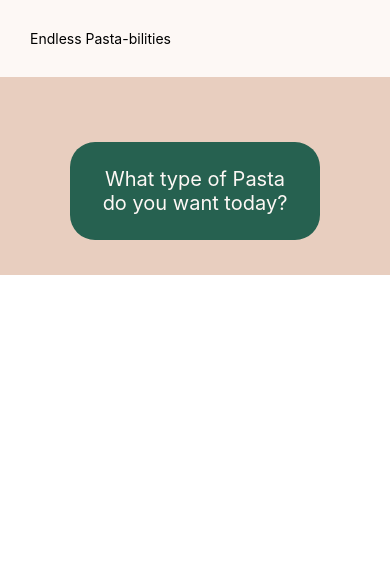
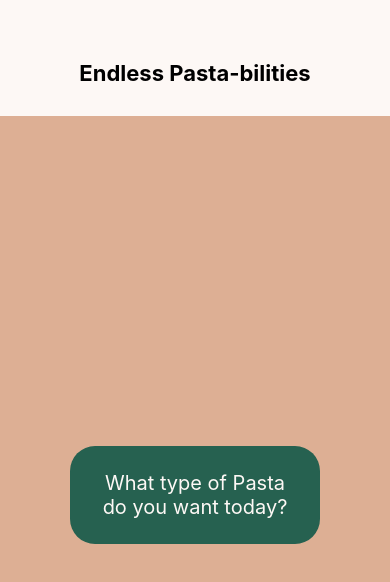
Before and after one commit to Technigo/project-react-native-app, a React Native app: screen / in a window 390 px wide. Shown: the top 582 px of the page. Built offline with nearby package versions, Linux system fonts and the light colour scheme.

Commit message:
Add styling

```diff
--- a/App.js
+++ b/App.js
@@ -1,21 +1,13 @@
 import React from 'react'
 import styled from 'styled-components/native'
 import data from './data.json'
-import { View } from 'react-native'
 import Pasta from './components/pasta'
 import Header from './components/header'
 
 
-const Container = styled.View`
-  flex: 1;
-  background-color: papayawhip;
-  justify-content: center;
-  align-items: center;
-`
-
-const Title = styled.Text`
-  font-size: 24px;
-  color: palevioletred;
+const View = styled.View`
+  display: flex;
+  height: 100%;
 `
 
 const App = () => {
--- a/app.json
+++ b/app.json
@@ -3,7 +3,7 @@
     "name": "project-react-native-app",
     "slug": "project-react-native-app",
     "privacy": "public",
-    "sdkVersion": "35.0.0",
+    "sdkVersion": "37.0.0",
     "platforms": [
       "ios",
       "android",
@@ -25,6 +25,9 @@
     ],
     "ios": {
       "supportsTablet": true
+    },
+    "android": {
+      "package": "com.amandaflodstrom.pasta"
     }
   }
 }
--- a/components/header.js
+++ b/components/header.js
@@ -3,12 +3,16 @@ import styled from 'styled-components/native'
 
 const View = styled.View`
   backgroundColor: #FDF8F5;
-  colour: #4F4846;
-  padding: 30px;
+  color: #4F4846;
+  padding: 60px 30px 30px 30px;
+  margin: 0;
+  width: 100%;
 `
 
 const Text = styled.Text`
-
+  fontSize: 22px;
+  fontWeight: bold;
+  textAlign: center;
 `
 
 const Header = () => {
--- a/components/pasta.js
+++ b/components/pasta.js
@@ -12,6 +12,7 @@ const TouchButton = styled.TouchableOpacity`
   backgroundColor: #266150;
   border: none;
 `;
+
 const ButtonText = styled.Text`
   textAlign: center;
   fontSize: 20px;
@@ -39,11 +40,10 @@ const Name = styled.Text`
 const View = styled.View`
   justifyContent: center;
   alignItems: center;
-backgroundColor: #E8CEBF;
+  backgroundColor: #DDAF94;
   padding: 35px;
+  flex: 1;
 `
-
-
 
 const Pasta = ({ itemArray }) => {
   const [item, setItem] = useState()
@@ -56,7 +56,7 @@ const Pasta = ({ itemArray }) => {
   return (
     <View>
       {item && <Text>
-        Maybe you're in the mood for <Name onPress={() => Linking.openURL(item.url)}>{item.name}</Name>?
+        Maybe you're in the mood for{"\n"}<Name onPress={() => Linking.openURL(item.url)}>{item.name}</Name>?
       </Text>}
       <TouchButton onPress={() => {
         getPasta(); Vibration.vibrate()
```
Also changed, not shown: package.json (+4 -3 lines), 1 other file (tests, documents, lock files or other folders). Lines whose indentation alone changed are shown as unchanged.
